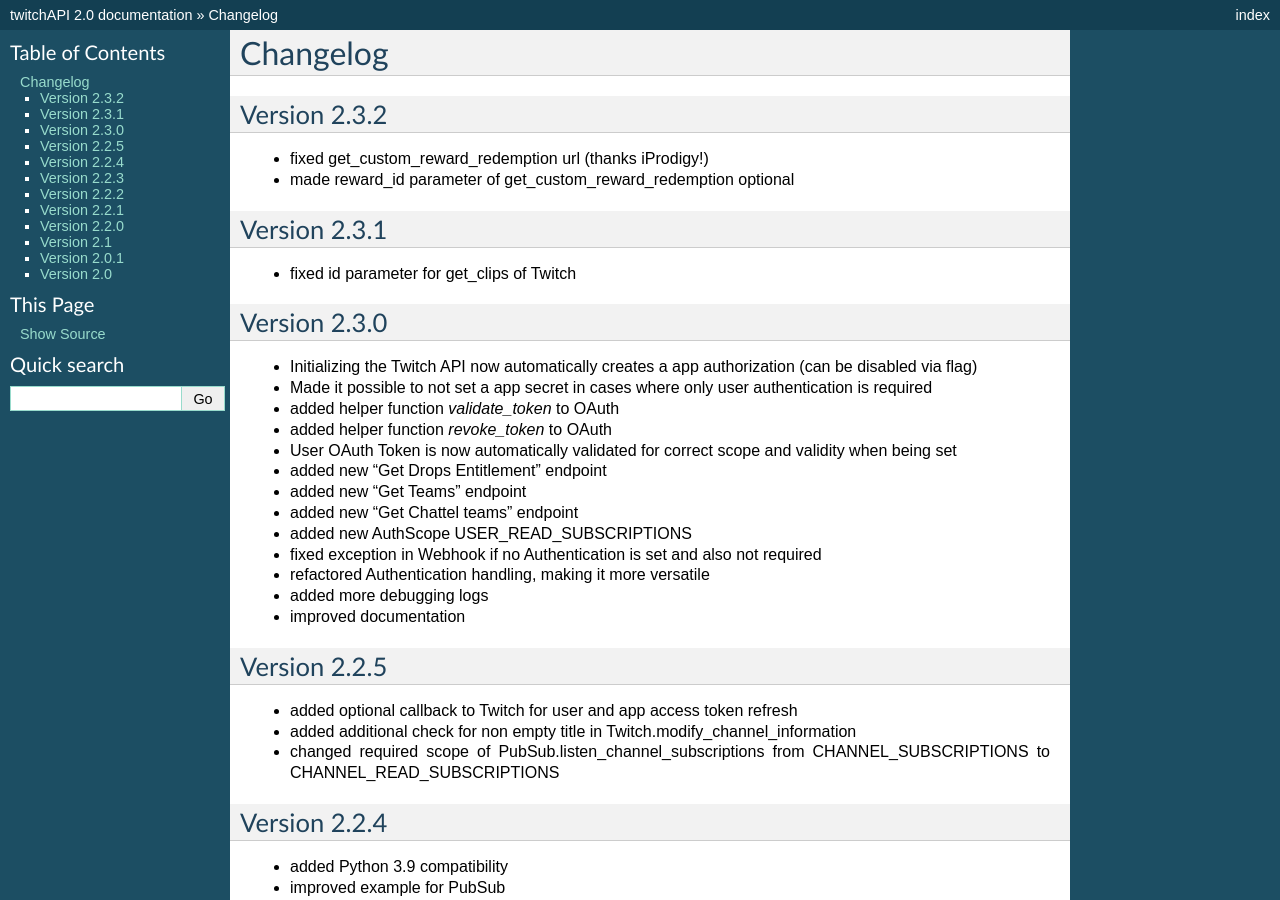
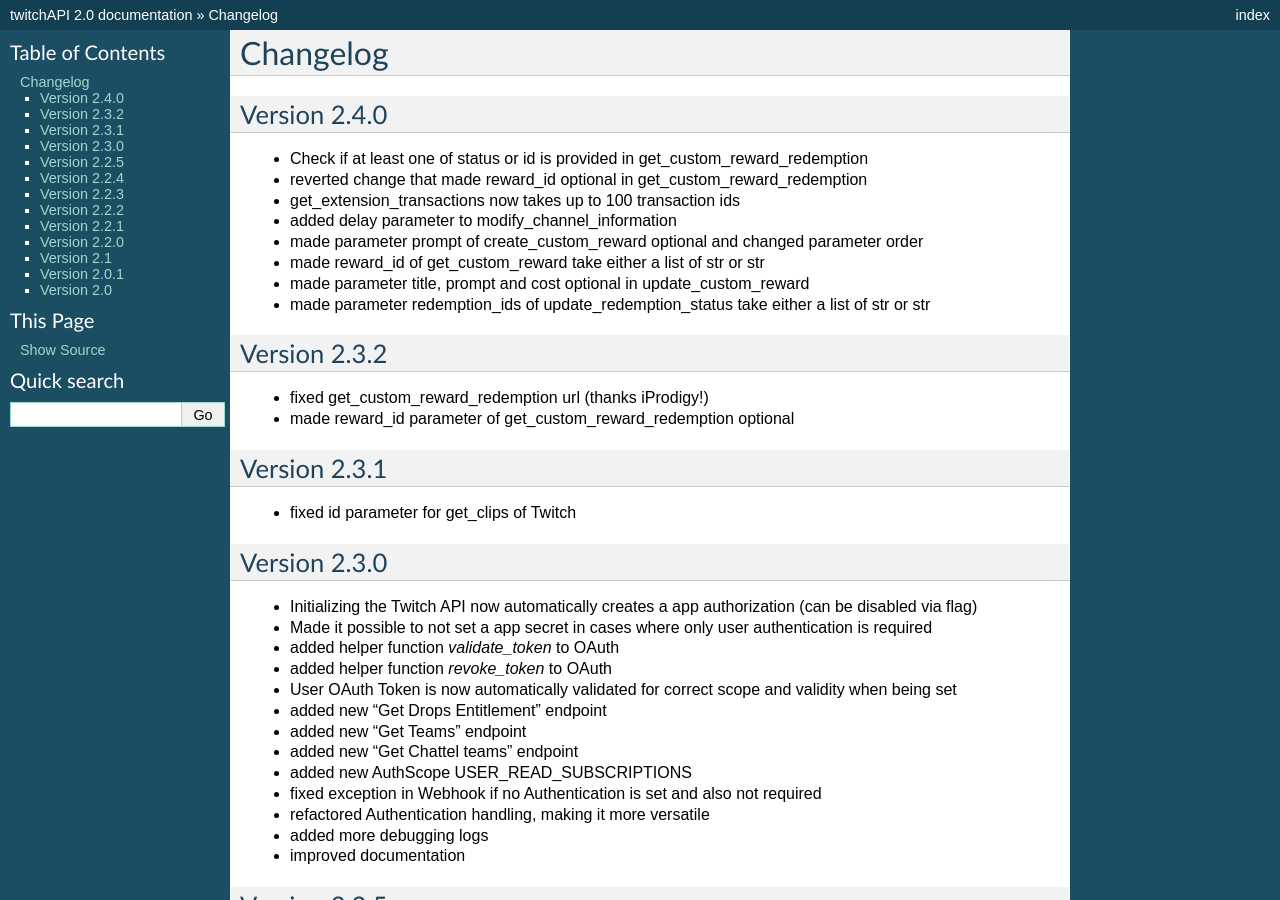
Before and after one commit to Teekeks/pyTwitchAPI, a Sphinx documentation site: the page built from docs/changelog.rst, in a window 1280 px wide and 900 px high. Built offline with Sphinx 7.4.7, drawn with Linux system fonts in a browser that asks for light colours.

Commit message:
changelog change

```diff
--- a/docs/changelog.rst
+++ b/docs/changelog.rst
@@ -2,6 +2,19 @@
 
 Changelog
 =====================================
+
+****************
+Version 2.4.0
+****************
+
+* Check if at least one of status or id is provided in get_custom_reward_redemption
+* reverted change that made reward_id optional in get_custom_reward_redemption
+* get_extension_transactions now takes up to 100 transaction ids
+* added delay parameter to modify_channel_information
+* made parameter prompt of create_custom_reward optional and changed parameter order
+* made reward_id of get_custom_reward take either a list of str or str
+* made parameter title, prompt and cost optional in update_custom_reward
+* made parameter redemption_ids of update_redemption_status take either a list of str or str
 
 ****************
 Version 2.3.2
```
